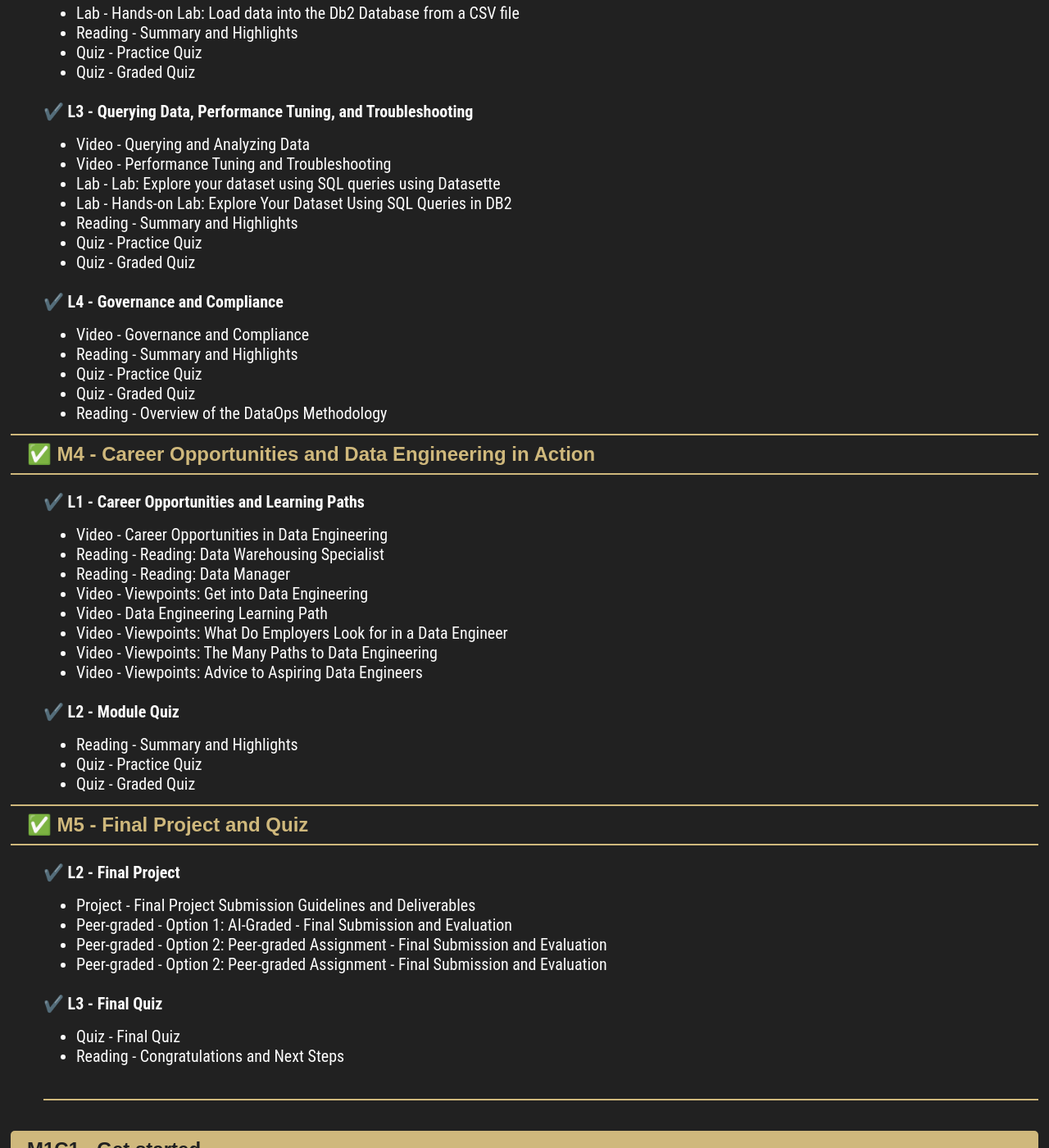
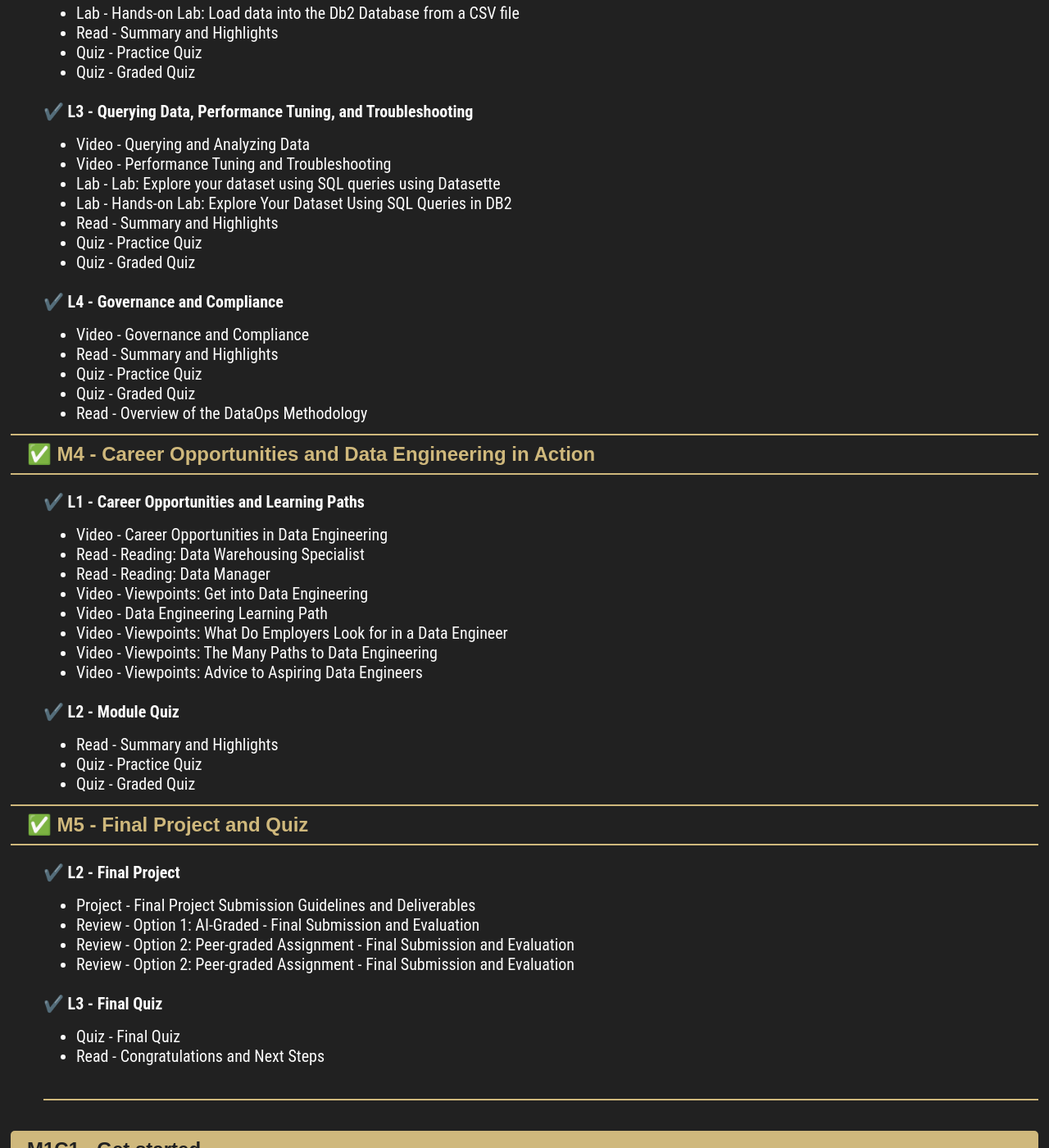
Before and after one commit to milanfx/milanfx.github.io, a Jekyll site: the page built from M1C1.md, in a window 1280 px wide and 1400 px high, scrolled down 2430 px. Shown: the whole window at 82% size. Built offline with Jekyll 4.4.1, drawn with Linux system fonts in a browser that asks for light colours; some of the changed text lies outside the part shown.

Commit message:
Update reading sections to use 'Read' instead of 'Reading'

```diff
--- a/M1C1.md
+++ b/M1C1.md
@@ -17,7 +17,7 @@ permalink: /M1C1/
 - Video - What is Data Engineering?
 - Video - Viewpoints: Defining Data Engineering
 - Video - Viewpoints: Evolution of Data Engineering
-- Reading - Summary and Highlights
+- Read - Summary and Highlights
 - Quiz - Practice Quiz
 - Quiz - Graded Quiz
 
@@ -26,7 +26,7 @@ permalink: /M1C1/
 - Video - Responsibilities and Skillsets of a Data Engineer
 - Video - Viewpoints: Skills and Qualities to be a Data Engineer
 - Video - A Day in the Life of a Data Engineer
-- Reading - Summary and Highlights
+- Read - Summary and Highlights
 - Quiz - Practice Quiz
 - Quiz - Graded Quiz
 
@@ -39,8 +39,8 @@ permalink: /M1C1/
 - Video - Sources of Data
 - Video - Languages for Data Professionals
 - Video - Viewpoints: Working with Varied Data Sources and Types
-- Reading - Reading: Metadata and Metadata Management
-- Reading - Summary and Highlights
+- Read - Reading: Metadata and Metadata Management
+- Read - Summary and Highlights
 - Quiz - Practice Quiz
 - Quiz - Graded Quiz
 
@@ -55,7 +55,7 @@ permalink: /M1C1/
 - Video - ETL, ELT, and Data Pipelines
 - Video - Data Integration Platforms
 - Video - Viewpoints: Tools, Databases, and Data Repositories of Choice
-- Reading - Summary and Highlights
+- Read - Summary and Highlights
 - Quiz - Practice Quiz
 - Quiz - Graded Quiz
 
@@ -64,7 +64,7 @@ permalink: /M1C1/
 - Video - Foundations of Big Data
 - Video - Big Data Processing Tools: Hadoop, HDFS, Hive, and Spark
 - Video - Viewpoints: Impact of Big Data on Data Engineering
-- Reading - Summary and Highlights
+- Read - Summary and Highlights
 - Quiz - Practice Quiz
 - Quiz - Graded Quiz
 
@@ -82,7 +82,7 @@ permalink: /M1C1/
 - Video - Factors for Selecting and Designing Data Stores
 - Video - Security
 - Video - Viewpoints: Importance of Data Security
-- Reading - Summary and Highlights
+- Read - Summary and Highlights
 - Quiz - Practice Quiz
 - Quiz - Graded Quiz
 
@@ -93,7 +93,7 @@ permalink: /M1C1/
 - Video - Tools for Data Wrangling
 - Lab - Hands-On Lab: Load data into the Datasette from a CSV file
 - Lab - Hands-on Lab: Load data into the Db2 Database from a CSV file
-- Reading - Summary and Highlights
+- Read - Summary and Highlights
 - Quiz - Practice Quiz
 - Quiz - Graded Quiz
 
@@ -103,24 +103,24 @@ permalink: /M1C1/
 - Video - Performance Tuning and Troubleshooting
 - Lab - Lab: Explore your dataset using SQL queries using Datasette
 - Lab - Hands-on Lab: Explore Your Dataset Using SQL Queries in DB2
-- Reading - Summary and Highlights
+- Read - Summary and Highlights
 - Quiz - Practice Quiz
 - Quiz - Graded Quiz
 
 
 #### ✔️ L4 - Governance and Compliance
 - Video - Governance and Compliance
-- Reading - Summary and Highlights
+- Read - Summary and Highlights
 - Quiz - Practice Quiz
 - Quiz - Graded Quiz
-- Reading - Overview of the DataOps Methodology
+- Read - Overview of the DataOps Methodology
 
 
 ### ✅️ M4 - Career Opportunities and Data Engineering in Action
 #### ✔️ L1 - Career Opportunities and Learning Paths
 - Video - Career Opportunities in Data Engineering
-- Reading - Reading: Data Warehousing Specialist
-- Reading - Reading: Data Manager
+- Read - Reading: Data Warehousing Specialist
+- Read - Reading: Data Manager
 - Video - Viewpoints: Get into Data Engineering
 - Video - Data Engineering Learning Path
 - Video - Viewpoints: What Do Employers Look for in a Data Engineer
@@ -129,7 +129,7 @@ permalink: /M1C1/
 
 
 #### ✔️ L2 - Module Quiz
-- Reading - Summary and Highlights
+- Read - Summary and Highlights
 - Quiz - Practice Quiz
 - Quiz - Graded Quiz
 
@@ -137,14 +137,14 @@ permalink: /M1C1/
 ### ✅️ M5 - Final Project and Quiz
 #### ✔️ L2 - Final Project
 - Project - Final Project Submission Guidelines and Deliverables
-- Peer-graded - Option 1: AI-Graded - Final Submission and Evaluation
-- Peer-graded - Option 2: Peer-graded Assignment - Final Submission and Evaluation
-- Peer-graded - Option 2: Peer-graded Assignment - Final Submission and Evaluation
+- Review - Option 1: AI-Graded - Final Submission and Evaluation
+- Review - Option 2: Peer-graded Assignment - Final Submission and Evaluation
+- Review - Option 2: Peer-graded Assignment - Final Submission and Evaluation
 
 
 #### ✔️ L3 - Final Quiz
 - Quiz - Final Quiz
-- Reading - Congratulations and Next Steps
+- Read - Congratulations and Next Steps
 
 ---
 
```
